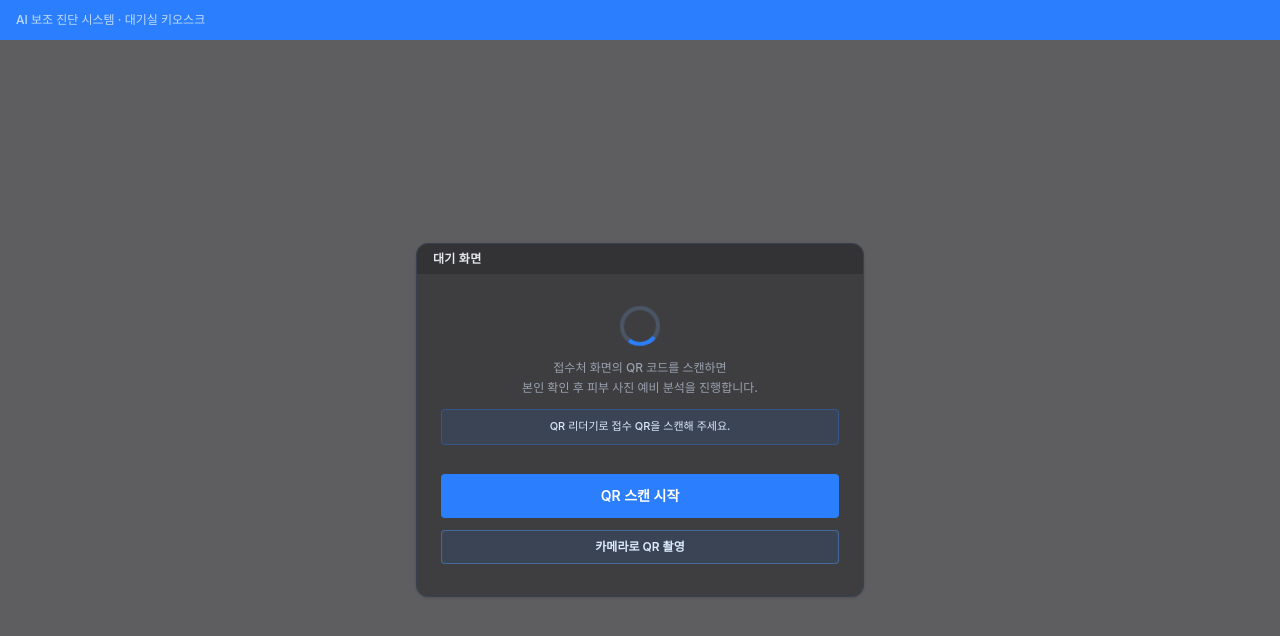
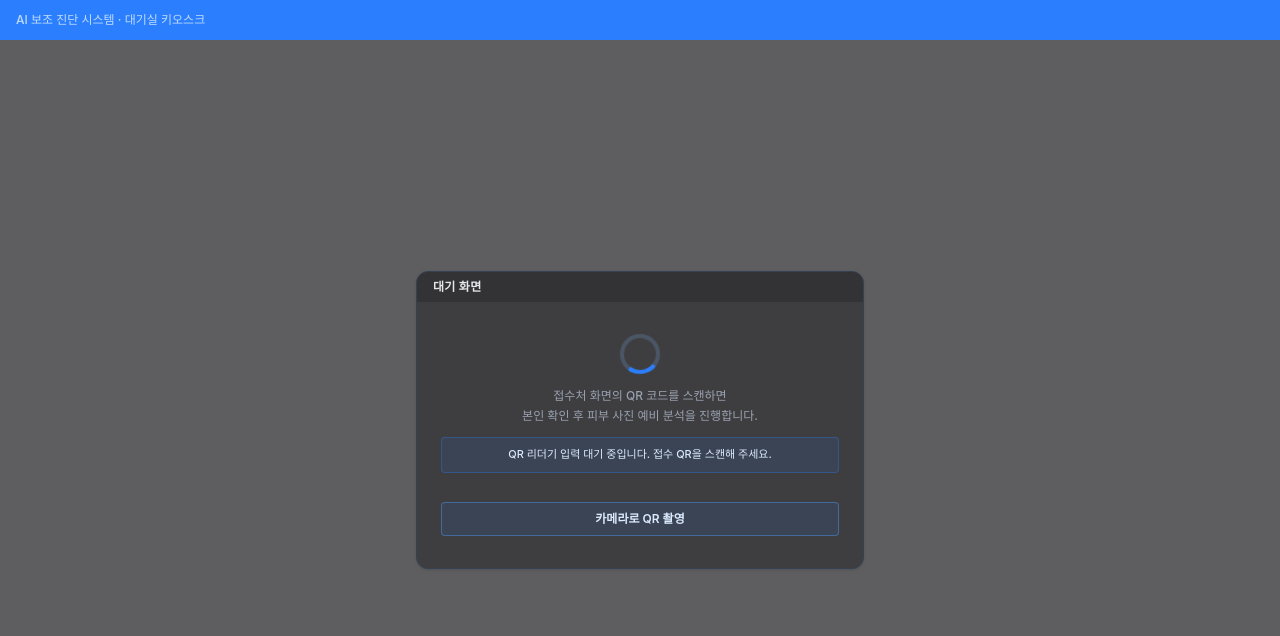
Before and after one commit to CSID-DGU/2026-1-CECD1-5-Artifact-9, a React (Vite) app in the folder frontend/: page /kiosk in a window 1280 px wide. Shown: the top 636 px of the page. Built offline with nearby package versions, Linux system fonts and the light colour scheme.

Commit message:
fix: kiosk UI 개선

```diff
--- a/frontend/src/pages/KioskWaiting.tsx
+++ b/frontend/src/pages/KioskWaiting.tsx
@@ -6,6 +6,8 @@ import { Card } from "../components/Card";
 /** 디코딩용 축소 한계. 태블릿 사진은 4000px급이라 원본 그대로 돌리면 느리다. */
 const MAX_DECODE_DIMENSION = 1600;
 const SCANNER_BUFFER_RESET_MS = 500;
+/** 대기 상태 안내 문구. 화면 진입 직후부터 이 상태로 시작한다(별도 시작 버튼 없음). */
+const SCANNER_IDLE_MESSAGE = "QR 리더기 입력 대기 중입니다. 접수 QR을 스캔해 주세요.";
 
 /** 파일 → 디코딩 가능한 이미지. onload 이후엔 픽셀이 메모리에 있으므로 objectURL을 바로 회수해도 된다. */
 function loadImage(file: File): Promise<HTMLImageElement> {
@@ -60,7 +62,7 @@ function extractToken(scanned: string): string | null {
  * 대기실 태블릿이 상시 띄워두는 화면. 로그인 없이 접근 가능(라우팅에서 인증 가드 제외).
  *
  * 진입 경로 세 가지:
- *   1. 이 화면의 [QR 스캔 시작] — USB QR 리더기를 키보드 입력처럼 받아 토큰 화면으로 이동.
+ *   1. USB QR 리더기 — 화면에 들어온 순간부터 항상 대기 상태이고, 키보드 입력처럼 받아 토큰 화면으로 이동.
  *   2. 태블릿 기본 카메라/렌즈로 QR을 찍어 /kiosk/{token} 으로 직접 진입.
  *   3. ?auto=1 — 3초 폴링으로 대기 환자를 잡아 자동 이동(QR 없이 시연할 때의 폴백).
  * 어느 쪽이든 목적지가 /kiosk/{token} 이라 이후 흐름은 완전히 동일하다.
@@ -76,8 +78,7 @@ export default function KioskWaiting() {
   const scannerResetTimerRef = useRef<number | null>(null);
   const [scanning, setScanning] = useState(false);
   const [scanError, setScanError] = useState<string | null>(null);
-  const [scannerReady, setScannerReady] = useState(false);
-  const [scannerStatus, setScannerStatus] = useState("QR 리더기로 접수 QR을 스캔해 주세요.");
+  const [scannerStatus, setScannerStatus] = useState(SCANNER_IDLE_MESSAGE);
 
   useEffect(() => {
     if (!autoMode) return;
@@ -158,9 +159,7 @@ export default function KioskWaiting() {
       }
       scannerResetTimerRef.current = window.setTimeout(() => {
         resetScannerBuffer();
-        setScannerStatus(
-          scannerReady ? "QR 리더기 입력 대기 중입니다. 접수 QR을 스캔해 주세요." : "QR 리더기로 접수 QR을 스캔해 주세요.",
-        );
+        setScannerStatus(SCANNER_IDLE_MESSAGE);
       }, SCANNER_BUFFER_RESET_MS);
     };
 
@@ -169,15 +168,17 @@ export default function KioskWaiting() {
       window.removeEventListener("keydown", handleScannerKeyDown);
       resetScannerBuffer();
     };
-  }, [navigate, scannerReady]);
+  }, [navigate]);
 
-  const activateScanner = () => {
-    scannerBufferRef.current = "";
-    setScanError(null);
-    setScannerReady(true);
-    setScannerStatus("QR 리더기 입력 대기 중입니다. 접수 QR을 스캔해 주세요.");
-    window.setTimeout(() => scannerInputRef.current?.focus(), 0);
-  };
+  /**
+   * 화면에 들어오면 바로 숨은 입력창에 포커스를 준다.
+   * keydown은 window에 걸려 있어 포커스와 무관하게 잡히지만, 포커스가 버튼에 있으면
+   * 리더기가 마지막에 보내는 Enter가 그 버튼을 눌러버린다. 포커스를 여기 묶어 그걸 막는다.
+   */
+  useEffect(() => {
+    if (autoMode) return;
+    scannerInputRef.current?.focus();
+  }, [autoMode]);
 
   const openCamera = () => {
     if (!cameraInputRef.current) return;
@@ -247,7 +248,7 @@ export default function KioskWaiting() {
               </p>
             )}
 
-            {/* QR 리더기는 HID 키보드처럼 입력되므로 포커스 받을 입력창을 열어둔다. */}
+            {/* QR 리더기는 HID 키보드처럼 입력되므로 포커스 받을 입력창을 열어둔다(진입 즉시 포커스). */}
             <input
               ref={scannerInputRef}
               type="text"
@@ -256,10 +257,10 @@ export default function KioskWaiting() {
               aria-label="QR 리더기 입력"
               className="h-px w-px opacity-0"
               onFocus={() => {
-                if (scannerReady) setScannerStatus("QR 리더기 입력 대기 중입니다. 접수 QR을 스캔해 주세요.");
+                if (!autoMode) setScannerStatus(SCANNER_IDLE_MESSAGE);
               }}
               onBlur={() => {
-                if (scannerReady) window.setTimeout(() => scannerInputRef.current?.focus(), 0);
+                if (!autoMode) window.setTimeout(() => scannerInputRef.current?.focus(), 0);
               }}
             />
 
@@ -274,16 +275,9 @@ export default function KioskWaiting() {
             />
             <button
               type="button"
-              onClick={activateScanner}
-              className="mt-1 w-full rounded bg-blue-500 px-3 py-3 text-sm font-semibold text-white transition hover:bg-blue-600 disabled:cursor-not-allowed disabled:opacity-50"
-            >
-              QR 스캔 시작
-            </button>
-            <button
-              type="button"
               onClick={openCamera}
               disabled={scanning}
-              className="w-full rounded border border-blue-400/40 bg-blue-500/10 px-3 py-2 text-xs font-semibold text-blue-100 transition hover:bg-blue-500/20 disabled:cursor-not-allowed disabled:opacity-50"
+              className="mt-1 w-full rounded border border-blue-400/40 bg-blue-500/10 px-3 py-2 text-xs font-semibold text-blue-100 transition hover:bg-blue-500/20 disabled:cursor-not-allowed disabled:opacity-50"
             >
               {scanning ? "QR 인식 중..." : "카메라로 QR 촬영"}
             </button>
```
